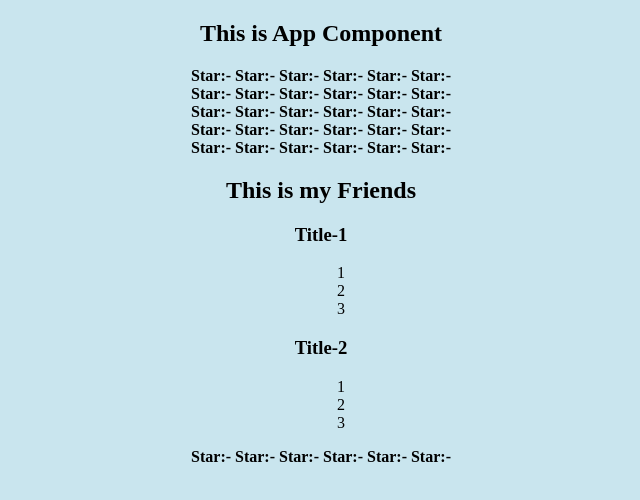
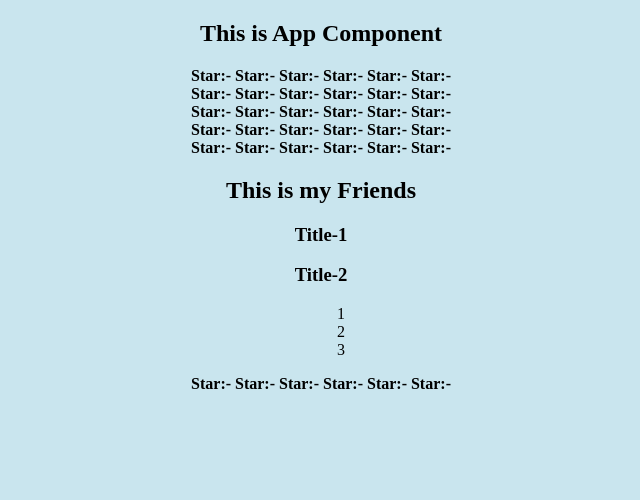
Before and after one commit to Maksimus39/react-cabzda, a React (Vite) app: page / in a window 1280 px wide. Shown: the top 500 px of the page, without its empty margins (319-959 px from the left). Built offline with nearby package versions, Linux system fonts and the light colour scheme.

Commit message:
props - 2

```diff
--- a/src/App.tsx
+++ b/src/App.tsx
@@ -13,8 +13,8 @@ function App() {
             <Rating value={4}/>
             <Rating value={5}/>
             <PageTitle title={"This is my Friends"}/>
-            <Accordion title={"Title-1"}/>
-            <Accordion title={"Title-2"}/>
+            <Accordion title={"Title-1"} collapsed={true}/>
+            <Accordion title={"Title-2"} collapsed={false}/>
             <Rating/>
         </div>
     )
--- a/src/accordion/Accordion.tsx
+++ b/src/accordion/Accordion.tsx
@@ -3,12 +3,20 @@ import {AccordionBody} from "./accordionBody/AccordionBody.tsx";
 
 type AccordionProps = {
     title: string;
+    collapsed: boolean;
 }
-export const Accordion = (props:AccordionProps) => {
+export const Accordion = (props: AccordionProps) => {
     return (
         <>
-            <AccordionTitle props={props.title}/>
-            <AccordionBody/>
+            {props.collapsed
+                ? <div>
+                    <AccordionTitle title={props.title}/>
+                </div>
+                : <div>
+                    <AccordionTitle title={props.title}/>
+                    <AccordionBody/>
+                </div>
+            }
         </>
     )
 }
--- a/src/accordion/accordionTitle/AccordionTitle.tsx
+++ b/src/accordion/accordionTitle/AccordionTitle.tsx
@@ -1,11 +1,11 @@
 
 type Props={
-    props:string
+    title:string
 }
 export const AccordionTitle = (props:Props) => {
     return (
         <>
-            <h3>{props.props}</h3>
+            <h3>{props.title}</h3>
         </>
     );
 };
```
